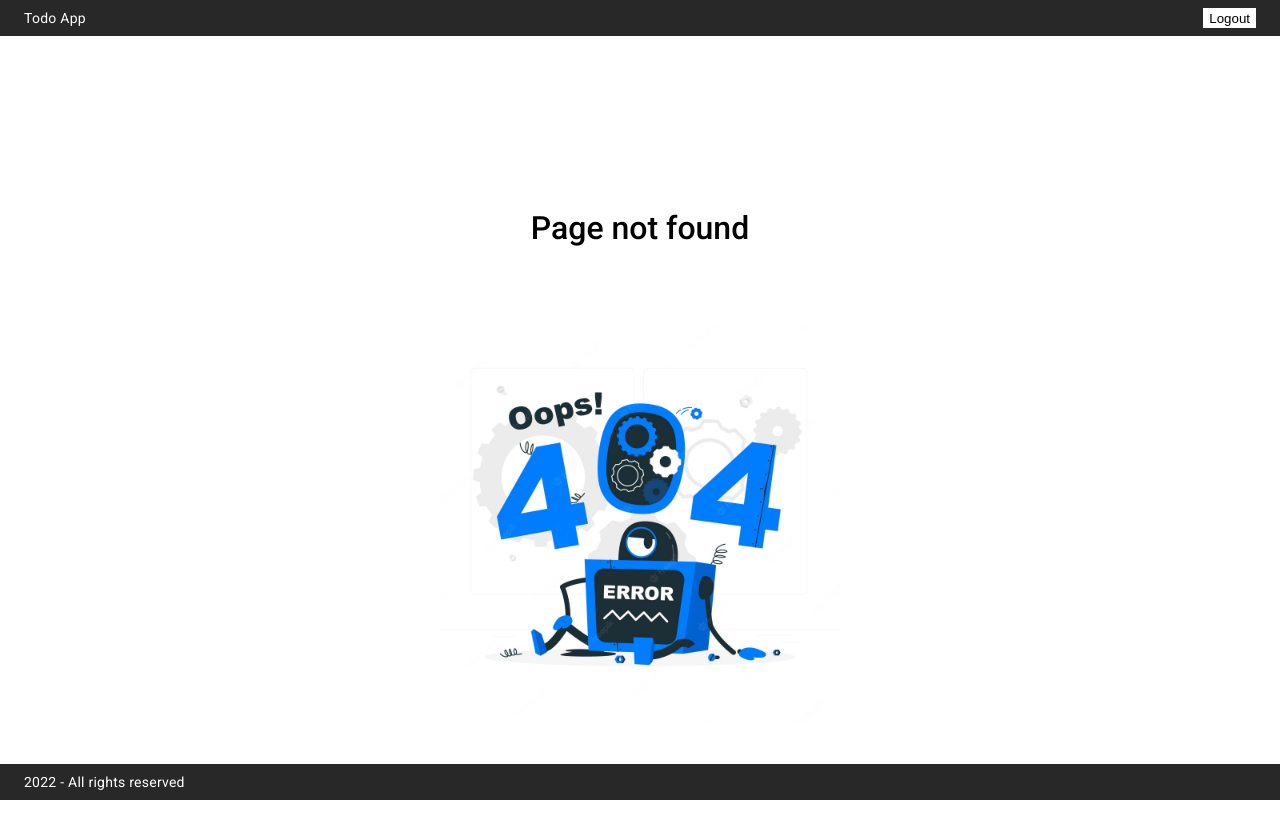
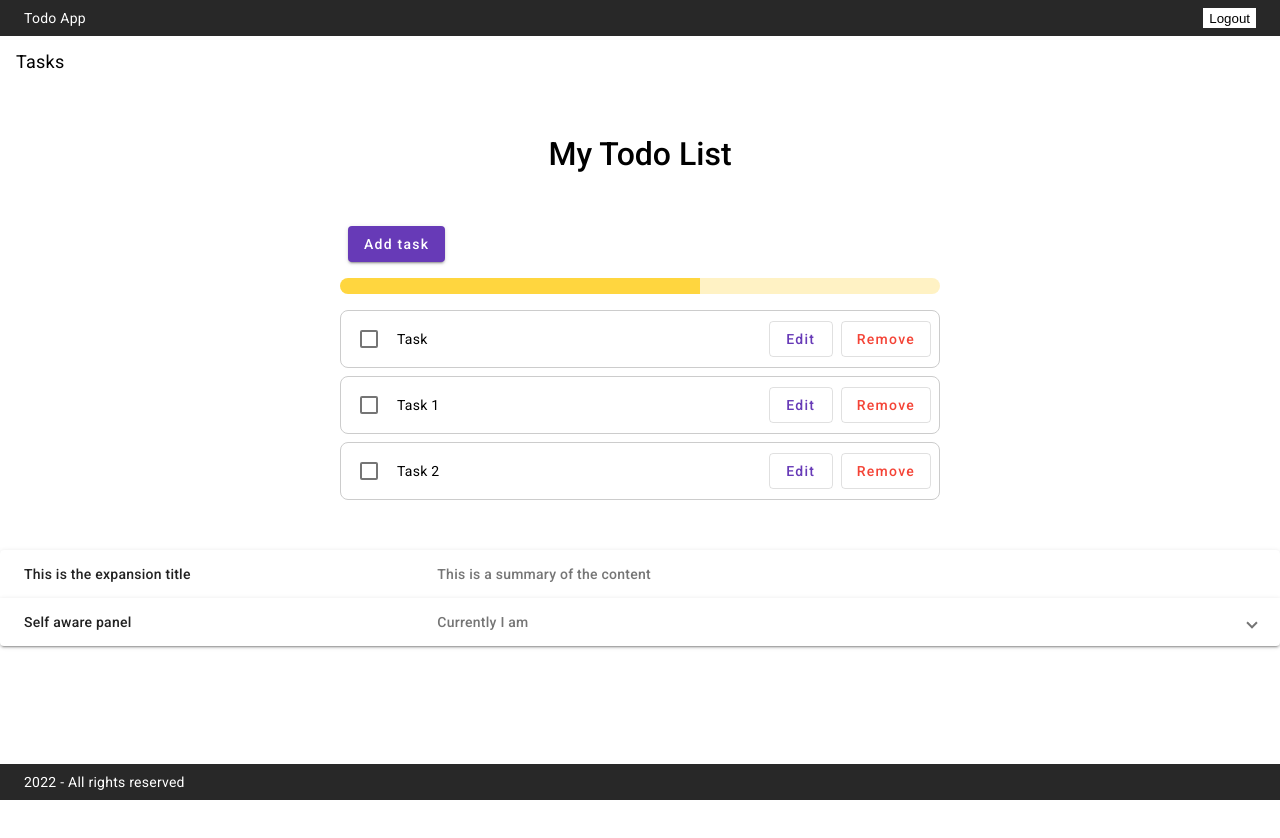
Before and after one commit to Tanusha01/todo-list-1, an Angular app: page /todo/tasks in a window 1280 px wide. Before the commit this address had no page. Shown: the top 838 px of the page. After the commit the page ends 800 px from the top, so only its background shows below. Built offline with nearby package versions, Linux system fonts and the light colour scheme; sample sign-in values are in the browser's storage.

Commit message:
less 43: breadcrumbs part 2

```diff
--- a/src/app/app-routing.module.ts
+++ b/src/app/app-routing.module.ts
@@ -6,6 +6,7 @@ import { TodoListComponent } from "./todo/components/todo-list/todo-list.compone
 import { AuthGuard } from "./services/auth-guard.service";
 
 // localhost:4200/
+
 const routes: Routes = [
   {
     path: '',
--- a/src/app/services/breadcrumbs.service.ts
+++ b/src/app/services/breadcrumbs.service.ts
@@ -27,20 +27,22 @@ export class BreadcrumbsService {
   }
 
   // @ts-ignore
-  createBreadcrumbs(route: ActivatedRoute, breadcrumbs: Breadcrumb[] = []) {
+  createBreadcrumbs(route: ActivatedRoute, breadcrumbs: Breadcrumb[] = [], prevUrl: string = '') {
     if (route.children.length === 0) {
       return breadcrumbs;
     }
 
     for (let child of route.children) {
-      const label = route.snapshot.data['breadcrumb'];
-      const url = route.snapshot.url.map(url => url.path).join('/');
+      const label = child.snapshot.data['breadcrumb'];
+      const childUrl = child.snapshot.url.map(url => url.path).join('/');
 
-      if (label) {
+      const url = childUrl ? `${prevUrl}/${childUrl}` : prevUrl;
+
+      if (label && childUrl) {
         breadcrumbs.push({ label, url });
       }
 
-      return this.createBreadcrumbs(child, breadcrumbs);
+      return this.createBreadcrumbs(child, breadcrumbs, url);
     }
   }
 
--- a/src/app/shared/components/breadcrumbs/breadcrumbs.component.html
+++ b/src/app/shared/components/breadcrumbs/breadcrumbs.component.html
@@ -1,6 +1,6 @@
 <div class="wrapper">
   <ng-container *ngFor="let breadcrumb of (breadcrumbs$ | async); let i = index">
-    <div class="link">
+    <div class="link" [routerLink]="breadcrumb.url">
       {{ breadcrumb.label }}
       <span *ngIf="i !== (breadcrumbs$ | async).length - 1">></span>
     </div>
--- a/src/app/shared/components/breadcrumbs/breadcrumbs.component.scss
+++ b/src/app/shared/components/breadcrumbs/breadcrumbs.component.scss
@@ -7,5 +7,6 @@
 
   .link {
     font-size: 18px;
+    cursor: pointer;
   }
 }
--- a/src/app/shared/shared.module.ts
+++ b/src/app/shared/shared.module.ts
@@ -4,6 +4,7 @@ import { HeaderComponent } from './components/header/header.component';
 import { FooterComponent } from './components/footer/footer.component';
 import { BreadcrumbsComponent } from './components/breadcrumbs/breadcrumbs.component';
 import { BrowserModule } from "@angular/platform-browser";
+import { RouterModule } from "@angular/router";
 
 @NgModule({
   declarations: [
@@ -13,6 +14,7 @@ import { BrowserModule } from "@angular/platform-browser";
     BreadcrumbsComponent
   ],
   imports: [
+    RouterModule,
     BrowserModule,
   ],
   exports: [
--- a/src/app/todo/components/todo-list/todo-list.component.html
+++ b/src/app/todo/components/todo-list/todo-list.component.html
@@ -37,6 +37,34 @@
   </div>
 </div>
 
+<mat-accordion>
+  <mat-expansion-panel hideToggle>
+    <mat-expansion-panel-header>
+      <mat-panel-title>
+        This is the expansion title
+      </mat-panel-title>
+      <mat-panel-description>
+        This is a summary of the content
+      </mat-panel-description>
+    </mat-expansion-panel-header>
+
+    <p>This is the primary content of the panel.</p>
+  </mat-expansion-panel>
+
+  <mat-expansion-panel>
+    <mat-expansion-panel-header>
+      <mat-panel-title>
+        Self aware panel
+      </mat-panel-title>
+      <mat-panel-description>
+        Currently I am
+      </mat-panel-description>
+    </mat-expansion-panel-header>
+    <p>I'm visible because I am open</p>
+  </mat-expansion-panel>
+</mat-accordion>
+
+
 <!--
 Типы директив
 1. Компоненты
--- a/src/app/todo/components/todo-list/todo-list.component.ts
+++ b/src/app/todo/components/todo-list/todo-list.component.ts
@@ -47,7 +47,7 @@ export class TodoListComponent implements OnInit {
   }
 
   addTask(): void {
-    this.router.navigate(['task', 'new'], { relativeTo: this.activatedRoute.parent });
+    this.router.navigate(['new'], { relativeTo: this.activatedRoute.parent });
     /*const dialogRef = this.dialog.open(TaskFormDialogComponent, {
       width: '600px',
       data: { users: this.users },
@@ -70,7 +70,7 @@ export class TodoListComponent implements OnInit {
   }
 
   editTask(taskId: number): void {
-    this.router.navigate(['task', taskId], { relativeTo: this.activatedRoute.parent });
+    this.router.navigate([taskId], { relativeTo: this.activatedRoute.parent });
 
     /*let task = this.taskList.find(task => task.id === taskId);
     const dialogRef = this.dialog.open(TaskFormDialogComponent, {
--- a/src/app/todo/components/todo-task-details/todo-task-details.component.ts
+++ b/src/app/todo/components/todo-task-details/todo-task-details.component.ts
@@ -36,7 +36,7 @@ export class TodoTaskDetailsComponent implements OnInit, OnDestroy {
   }
 
   ngOnInit(): void {
-    this.activatedRoute.firstChild.params.subscribe(async params => {
+    this.activatedRoute.params.subscribe(async params => {
       this.taskId = params['id'];
       if (this.taskId) {
         this.task = await this.taskService.getTask(+this.taskId);
--- a/src/app/todo/todo-routing.module.ts
+++ b/src/app/todo/todo-routing.module.ts
@@ -7,31 +7,27 @@ import { TodoTaskDetailsComponent } from "./components/todo-task-details/todo-ta
 const routes: Routes = [
   {
     path: '',
-    redirectTo: 'list',
+    redirectTo: 'tasks',
     pathMatch: 'full'
   },
-  {
-    path: 'list',
-    component: TodoListComponent,
+  {// todo/tasks/
+    path: 'tasks',
     data: {
-      breadcrumb: 'Task list'
-    }
-  },
-  {
-    path: 'task',
-    component: TodoTaskDetailsComponent,
-    data: {
-      breadcrumb: 'Task'
+      breadcrumb: 'Tasks'
     },
     children: [
-      {
+      {//todo/tasks
+        path: '',
+        component: TodoListComponent,
+      },
+      {//todo/tasks/new
         path: 'new',
         component: TodoTaskDetailsComponent,
         data: {
           breadcrumb: 'Create new task'
         }
       },
-      {
+      {//todo/tasks/1
         path: ':id',
         component: TodoTaskDetailsComponent,
         data: {
--- a/src/app/todo/todo.module.ts
+++ b/src/app/todo/todo.module.ts
@@ -16,6 +16,7 @@ import { TodoRoutingModule } from "./todo-routing.module";
 import { CommonModule } from "@angular/common";
 import { TooltipDirective } from "./directives/tooltip.directive";
 import { TodoTaskDetailsComponent } from './components/todo-task-details/todo-task-details.component';
+import { MatExpansionModule } from "@angular/material/expansion";
 
 @NgModule({
   declarations: [
@@ -39,6 +40,7 @@ import { TodoTaskDetailsComponent } from './components/todo-task-details/todo-ta
     MatSelectModule,
     MatFormFieldModule,
     MatOptionModule,
+    MatExpansionModule
   ],
   exports: [],
   providers: [],
```
